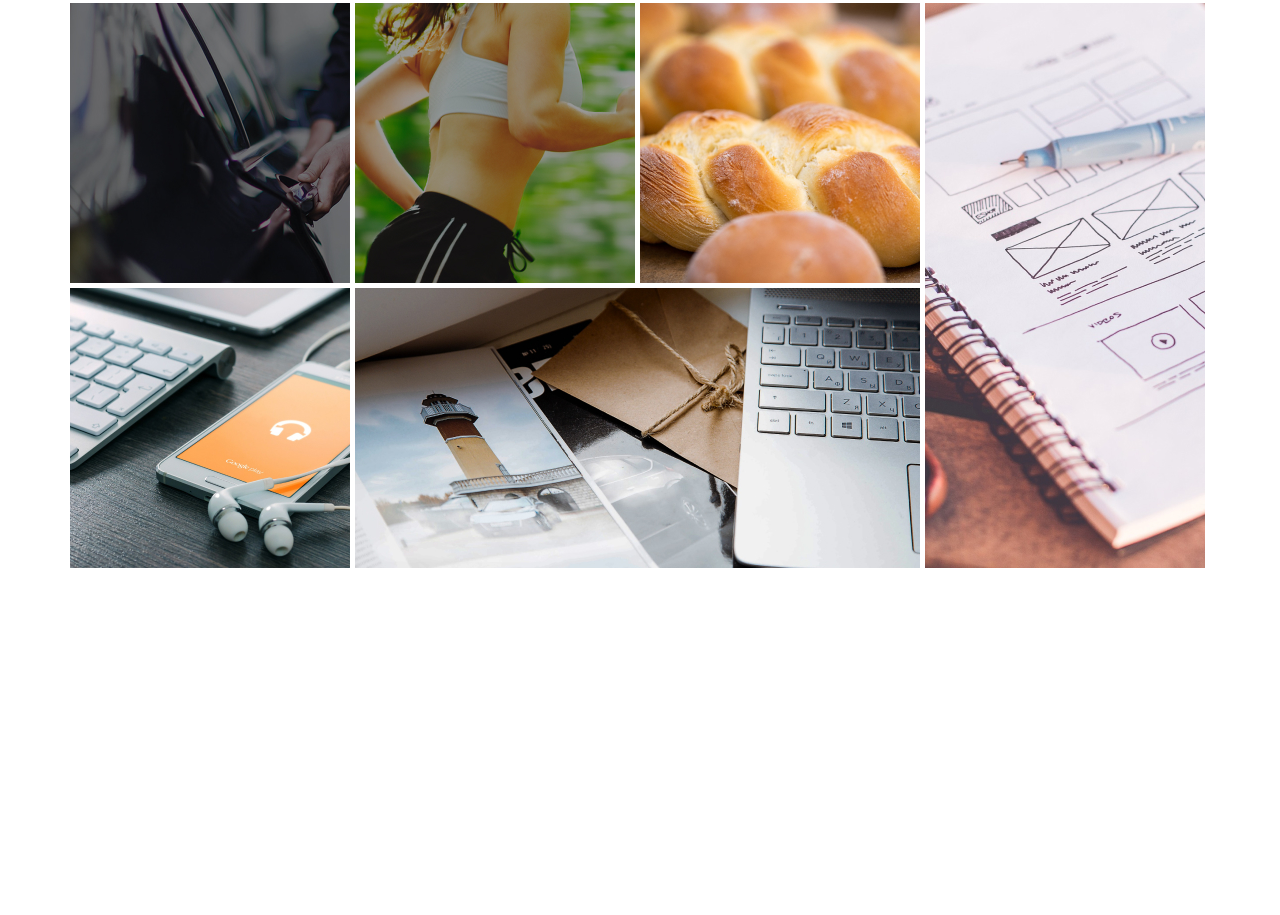
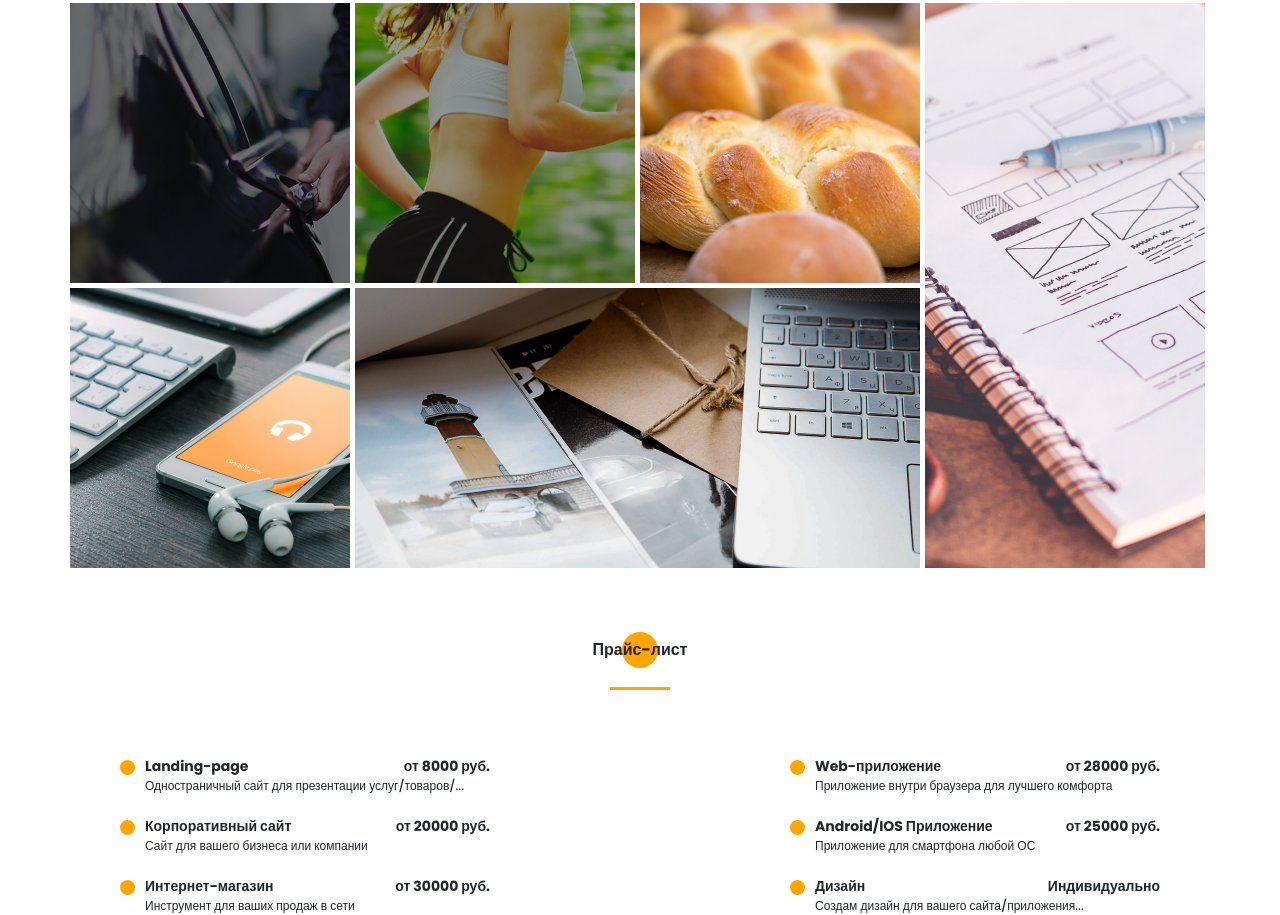
Before and after one commit to OlyaSpiridonova/Portfolio, a website: page src/index.html in a window 1280 px wide. Shown: the part 3660-4575 px from the top of the page. Before the commit the page ends 4228 px from the top, so only its background shows below. Drawn offline with Linux system fonts and the light colour scheme.

Commit message:
finished block prices

```diff
--- a/src/index.html
+++ b/src/index.html
@@ -528,6 +528,64 @@
             </div>
       </section>
 
+      <section class="price">
+            <div class="container">
+                  <h2 class="title title_fs16 title__section-title">Прайс-лист</h2>
+                  <div class="divider"></div>
+
+                  <div class="price__block">
+                        <div class="price__block-item">
+                              <div class="title title_fs14 price__headtitle">Landing-page</div>
+                              <div class="title title_fs14 price__value">от 8000 руб.</div>
+                              <div class="title title_fs12 price__descr">
+                                    Одностраничный сайт для презентации услуг/товаров/...
+                              </div>
+                        </div>
+
+                        <div class="price__block-item">
+                              <div class="title title_fs14 price__headtitle">Web-приложение</div>
+                              <div class="title title_fs14 price__value">от 28000 руб.</div>
+                              <div class="title title_fs12 price__descr">
+                                    Приложение внутри браузера для лучшего комфорта
+                              </div>
+                        </div>
+
+                        <div class="price__block-item">
+                              <div class="title title_fs14 price__headtitle">Корпоративный сайт</div>
+                              <div class="title title_fs14 price__value">от 20000 руб.</div>
+                              <div class="title title_fs12 price__descr">
+                                    Сайт для вашего бизнеса или компании
+                              </div>
+                        </div>
+
+                        <div class="price__block-item">
+                              <div class="title title_fs14 price__headtitle">Android/IOS Приложение</div>
+                              <div class="title title_fs14 price__value">от 25000 руб.</div>
+                              <div class="title title_fs12 price__descr">
+                                    Приложение для смартфона любой ОС
+                              </div>
+                        </div>
+
+                        <div class="price__block-item">
+                              <div class="title title_fs14 price__headtitle">Интернет-магазин</div>
+                              <div class="title title_fs14 price__value">от 30000 руб.</div>
+                              <div class="title title_fs12 price__descr">
+                                    Инструмент для ваших продаж в сети
+                              </div>
+                        </div>
+
+                        <div class="price__block-item">
+                              <div class="title title_fs14 price__headtitle">Дизайн</div>
+                              <div class="title title_fs14 price__value">Индивидуально</div>
+                              <div class="title title_fs12 price__descr">
+                                    Создам дизайн для вашего сайта/приложения...
+                              </div>
+                        </div>
+
+                  </div>
+            </div>
+      </section>
+
 
       <script src="js/script.js"></script>
 </body>
--- /dev/null
+++ b/src/sass/blocks/_price.scss
@@ -0,0 +1,44 @@
+.price {
+    padding-top: 70px;
+
+    &__block {
+        padding: 60px 50px 0 50px;
+        display: grid;
+        grid-template: repeat(3, 45px) / repeat(2, 370px);
+        justify-content: space-between;
+        align-content: space-between;
+        row-gap: 15px;
+
+        &-item {
+            display: grid;
+            padding-left: 25px;
+            justify-content: space-between;
+            align-content: flex-end;
+            grid-template-columns: 190px 125px;
+            grid-template-rows: 21px 18px;
+            grid-auto-rows: 21px 18px;
+            grid-auto-columns: 190px 125px;
+        }
+    }
+
+    &__descr {
+        grid-column: 1/3;
+    }
+
+    &__headtitle {
+        position: relative;
+        @include before-circle;
+
+        &:before {
+            top: 4px;
+            left: -25px;
+            width: 15px;
+            height: 15px;
+        }
+    }
+
+    &__value {
+        display: grid;
+        justify-content: flex-end;
+    }
+}
--- a/src/sass/style.scss
+++ b/src/sass/style.scss
@@ -32,3 +32,4 @@
 @import 'blocks/resume';
 @import 'blocks/skills';
 @import 'blocks/portfolio';
+@import 'blocks/price';
```
Also changed, not shown: src/css/style.min.css.
